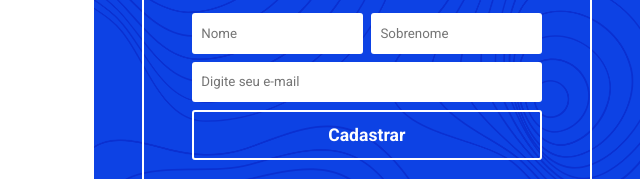
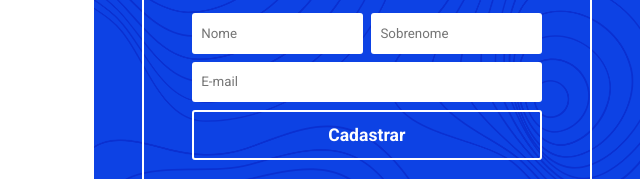
Before and after one commit to Gabriel-Weberson/WebinarTi, a plain HTML site: page index.html in a window 1280 px wide. Shown: the part 193-372 px from the top of the page, 640-1280 px from the left. Drawn offline with Linux system fonts and the light colour scheme.

Commit message:
Update index.html

```diff
--- a/index.html
+++ b/index.html
@@ -58,7 +58,7 @@
           <input type="text" name="name" id="name" placeholder="Nome">
           <input type="text" name="lastname" id="lastname" placeholder="Sobrenome">
         </div>
-        <input type="email" name="email" id="email" placeholder="Digite seu e-mail">
+        <input type="email" name="email" id="email" placeholder="E-mail">
         <input type="submit" value="Cadastrar">
       </form>
       <div id="benefits">
```
